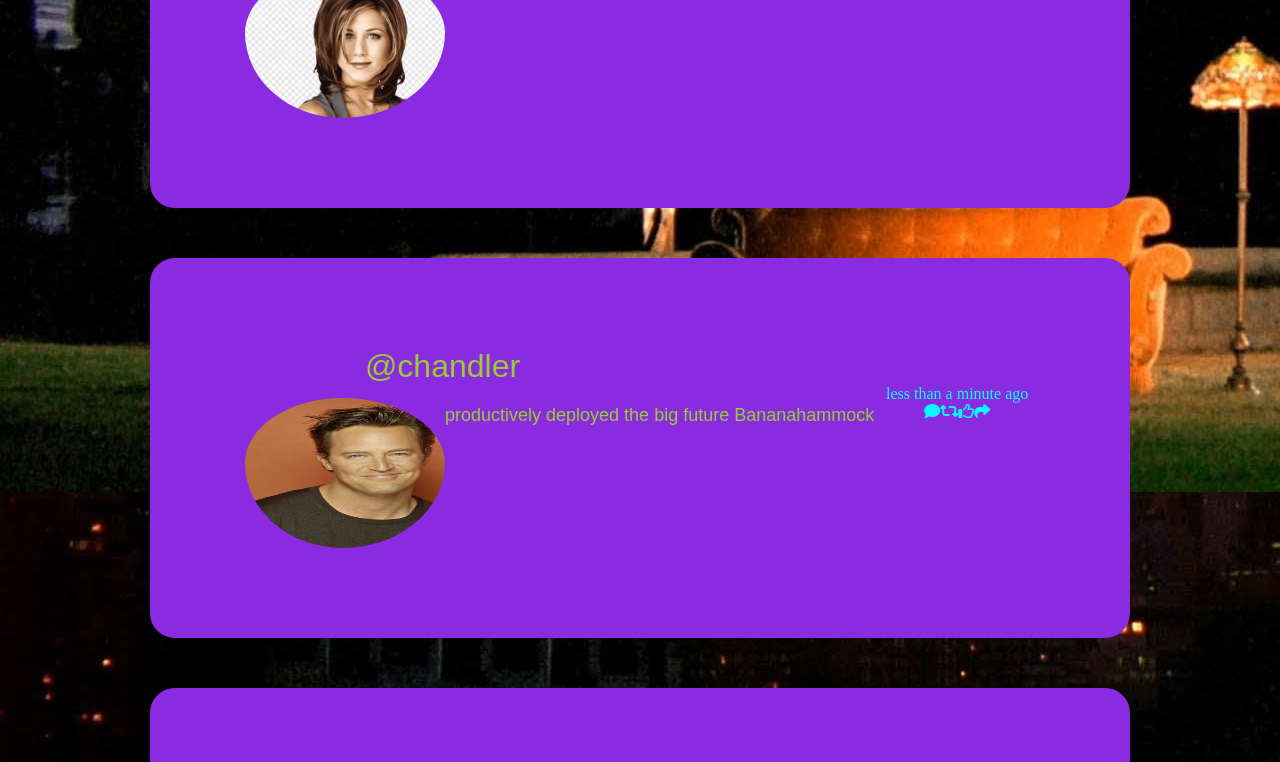
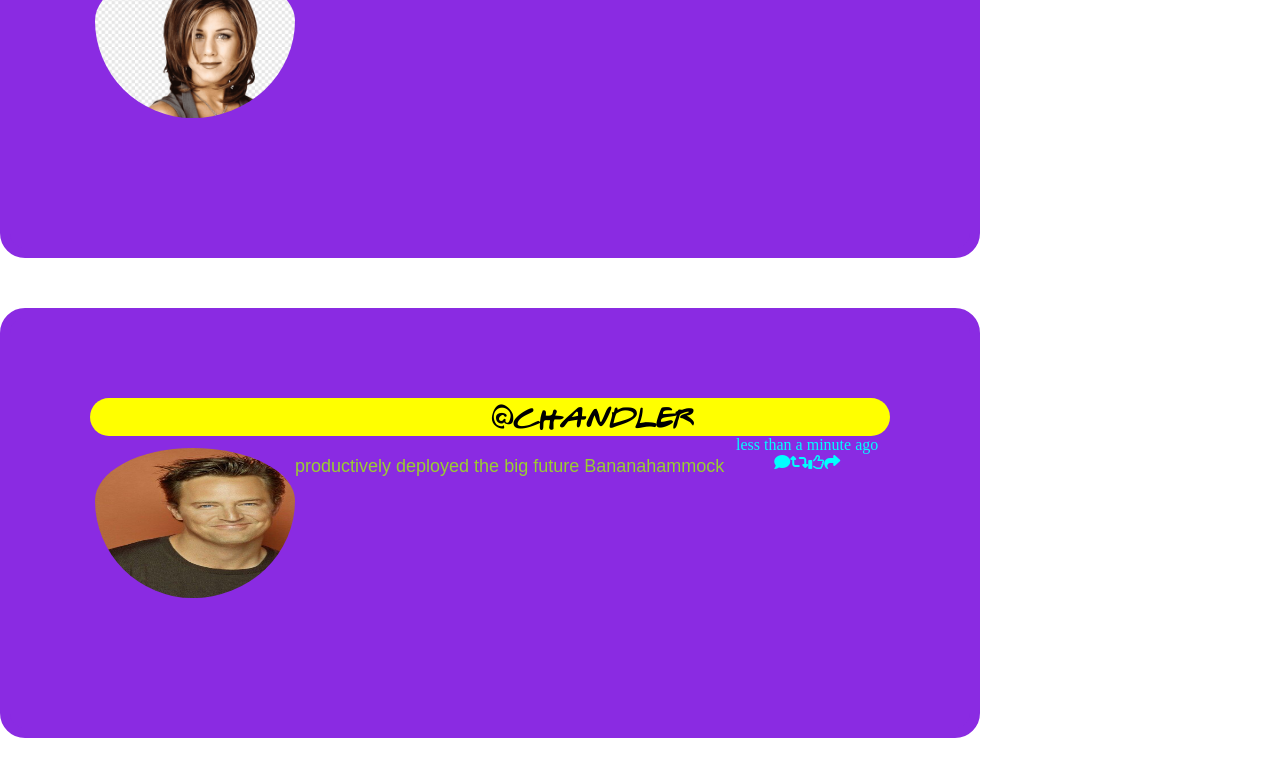
Before and after one commit to sagrawa4/twiddler, a plain HTML site: page index.html in a window 1280 px wide. Shown: the part 588-1350 px from the top of the page. Drawn offline with Linux system fonts and the light colour scheme; a web font is replaced by a local one.

Commit message:
Commit before adding multiple div concept

```diff
--- a/styles.css
+++ b/styles.css
@@ -20,8 +20,11 @@ providing a space for you to apply styles to your app's outermost HTML element -
 }
 
 body {
-  background: url("assets/img/WallpaperDog-10865582.jpg");
+
 }
+
+
+
 
 h1 {
  font-family: friendsfont;
@@ -45,9 +48,8 @@ h1 {
 
 .tweet {
   width: 800px;
-  height: 200px;
+  height: 250px;
   border-radius: 25px;
-  margin:auto;
   border: 10px solid blueviolet;
   padding: 80px;
   color: aqua;
@@ -64,7 +66,7 @@ h1 {
   overflow: hidden;
   float:left;
   padding-top:50px;
-  padding-bottom:30px;
+  padding-bottom:5px;
   padding-left: 5px;
 }
 
@@ -72,8 +74,10 @@ h1 {
   color: yellowgreen;
   font-family: Arial, Helvetica, sans-serif;
   font-size:xx-large;
-  position:relative;
-  right:300px;
+  border-radius: 25px;
+  background-color: yellow;
+  color: black;
+  font-family: friendsfont;
 
 }
 
@@ -83,6 +87,10 @@ h1 {
   font-family: Arial, Helvetica, sans-serif;
   font-size: large;
   margin-top: 20px;
+}
+
+.icon {
+
 }
 
 
@@ -138,4 +146,5 @@ margin-left: 40%;
 /*.message {
   font-family: 'Mate SC', serif;
   background: url("assets/img/WallpaperDog-10865582.jpg");
+  background: url("assets/img/WallpaperDog-10865582.jpg");
 }*/
```
